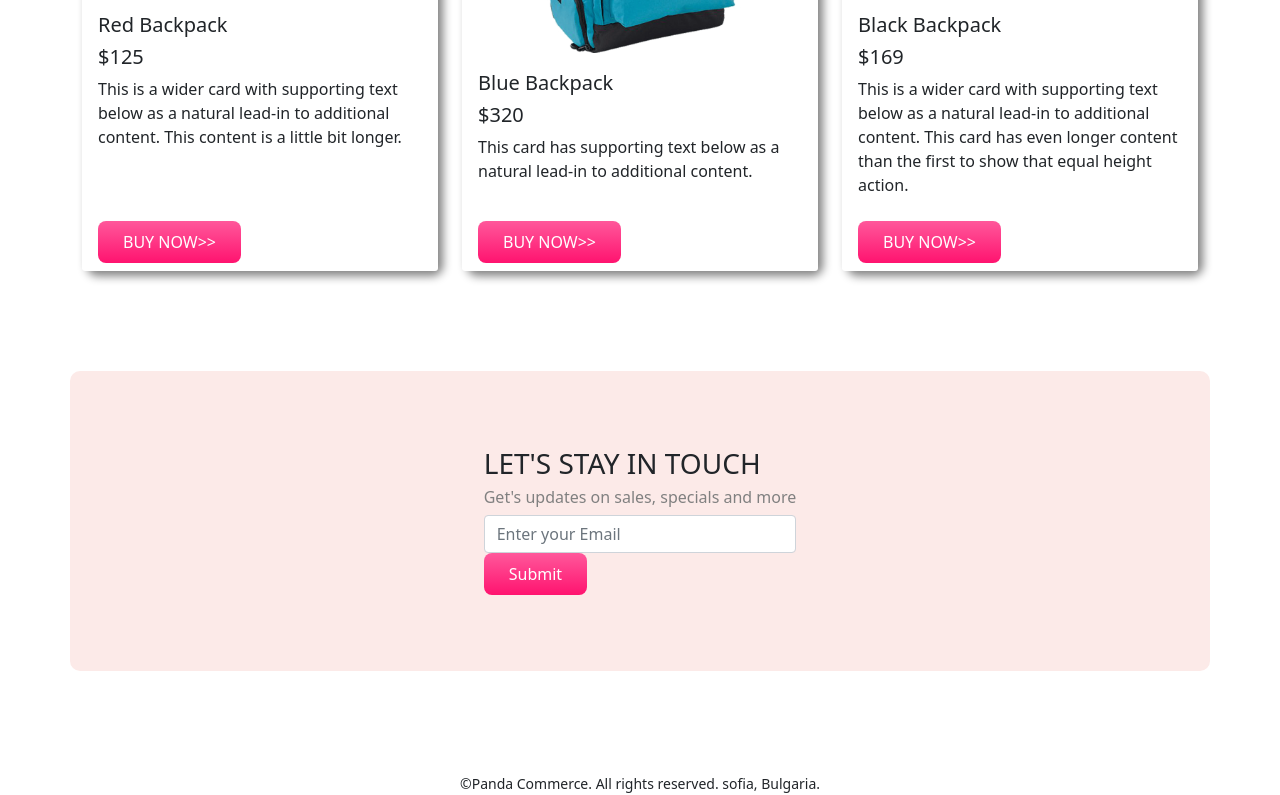
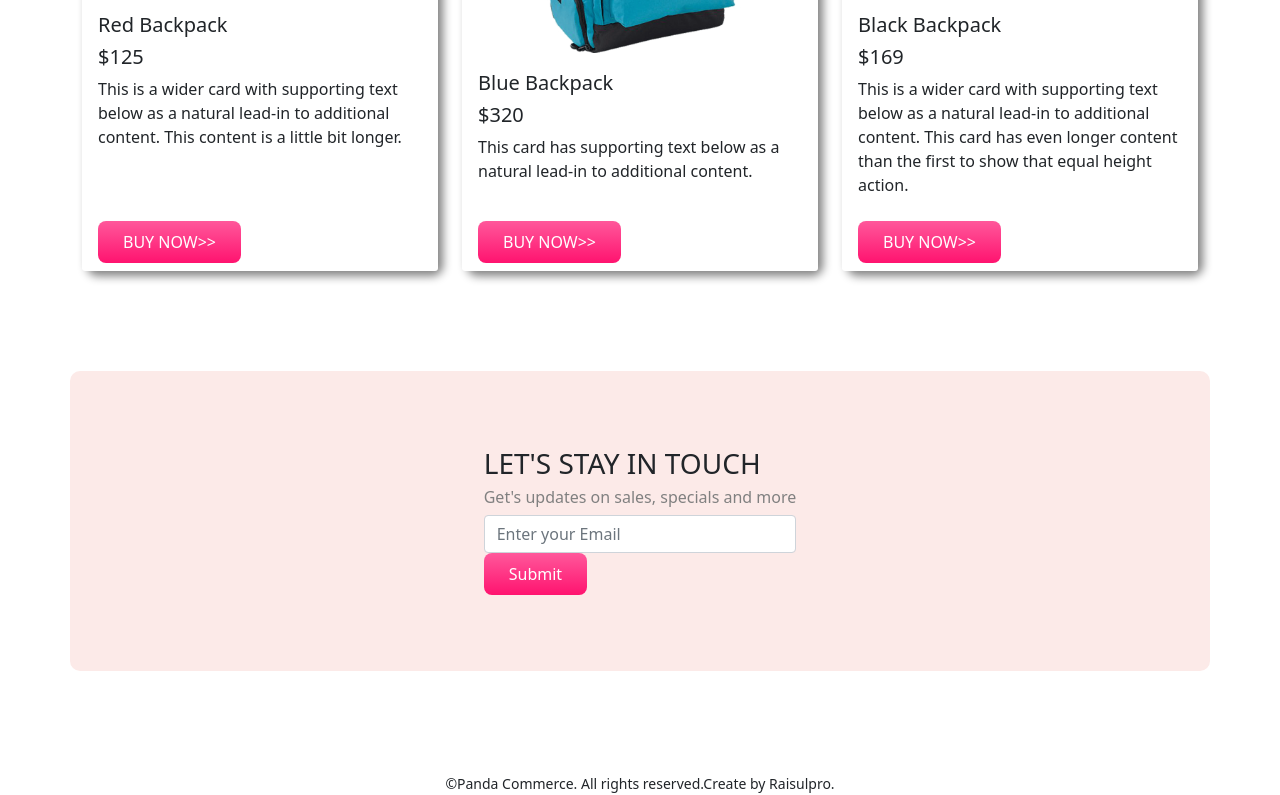
Before and after one commit to Raisulpro/Modiol-9, a plain HTML site: page index.html in a window 1280 px wide. Shown: the part 1856-2651 px from the top of the page. Drawn offline with nearby package versions, Linux system fonts and the light colour scheme.

Commit message:
second commit added

```diff
--- a/index.html
+++ b/index.html
@@ -230,7 +230,7 @@
 
 
 <footer>
-  <small>©Panda Commerce. All rights reserved. sofia, Bulgaria.</small>
+  <small>©Panda Commerce. All rights reserved.Create by Raisulpro.</small>
 </footer>
 
 <script src="https://cdn.jsdelivr.net/npm/bootstrap@5.1.3/dist/js/bootstrap.bundle.min.js" integrity="sha384-ka7Sk0Gln4gmtz2MlQnikT1wXgYsOg+OMhuP+IlRH9sENBO0LRn5q+8nbTov4+1p" crossorigin="anonymous"></script>
```
